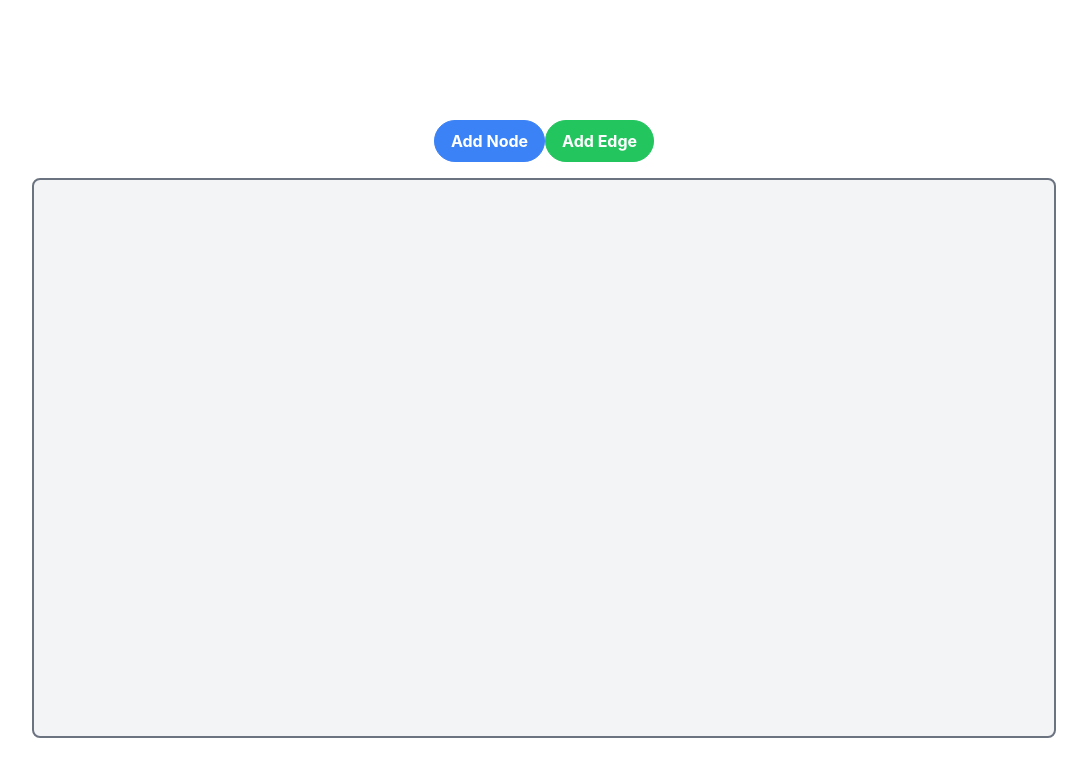
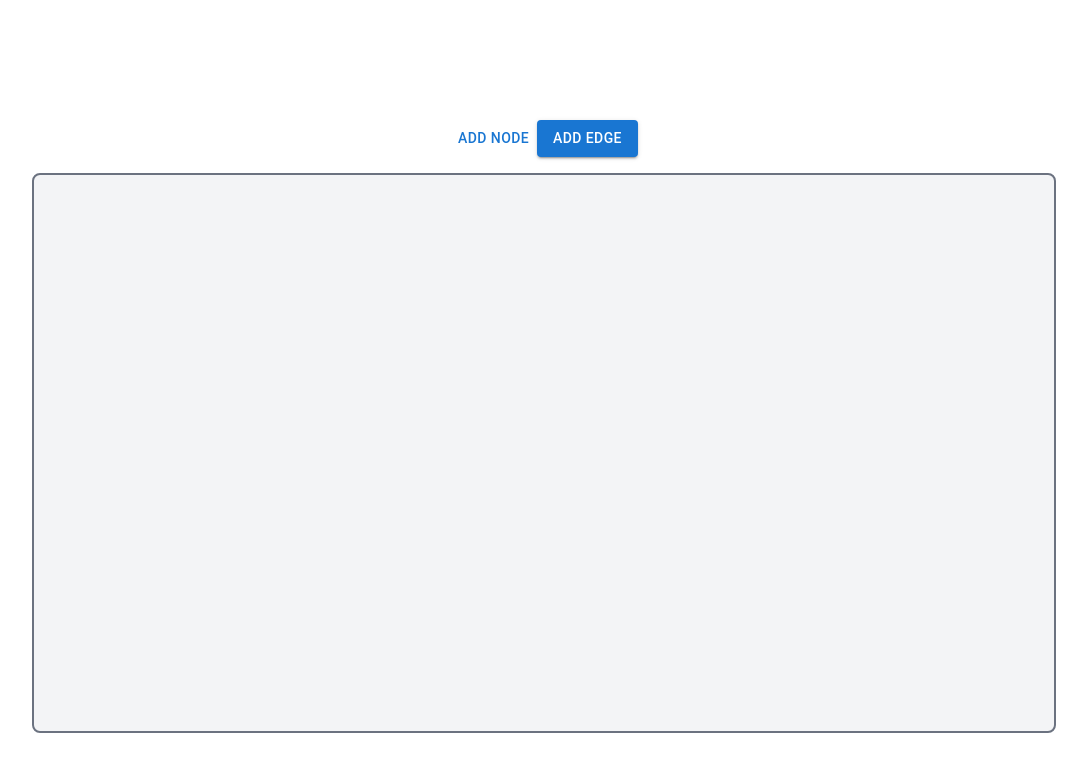
Before and after one commit to hriday330/graphVisualizer, a React (Create React App) app in the folder frontend/: page / in a window 1280 px wide. Shown: the top 776 px of the page, without its empty margins (96-1183 px from the left). Built offline with nearby package versions, Linux system fonts and the light colour scheme.

Commit message:
Changed buttons to MUI

```diff
--- a/frontend/src/components/Graph/Graph.jsx
+++ b/frontend/src/components/Graph/Graph.jsx
@@ -1,6 +1,7 @@
 /* eslint-disable no-param-reassign */
 import React, { useState, useEffect, useRef } from 'react';
 import * as d3 from 'd3';
+import { Button } from '@mui/material';
 import getRandomInt from '../../util';
 
 const INIT_MIN_DIMENSION = 300;
@@ -124,8 +125,8 @@ function Graph() {
     <div className="flex flex-col items-center justify-center h-screen">
       <div className="h-[70vh] w-full max-w-screen-lg">
         <div className="flex justify-center mb-4">
-          <button className="bg-blue-500 hover:bg-blue-600 text-white font-bold py-2 px-4 rounded-full border border-blue-500 hover:border-blue-600 focus:outline-none focus:shadow-outline" type="submit" onClick={addNode}>Add Node</button>
-          <button className="bg-green-500 hover:bg-green-600 text-white font-bold py-2 px-4 rounded-full border border-green-500 hover:border-green-600 focus:outline-none focus:shadow-outline" type="submit" onClick={handleAddEdge}>Add Edge</button>
+          <Button onClick={addNode}> Add Node </Button>
+          <Button variant="contained" onclick={handleAddEdge}> Add Edge </Button>
         </div>
         <svg ref={svgRef} className="w-full h-full bg-gray-100 rounded-lg border-2 border-solid border-gray-500 " />
       </div>
```
Also changed, not shown: frontend/src/algorithms/graphAlgorithms.js (added).
